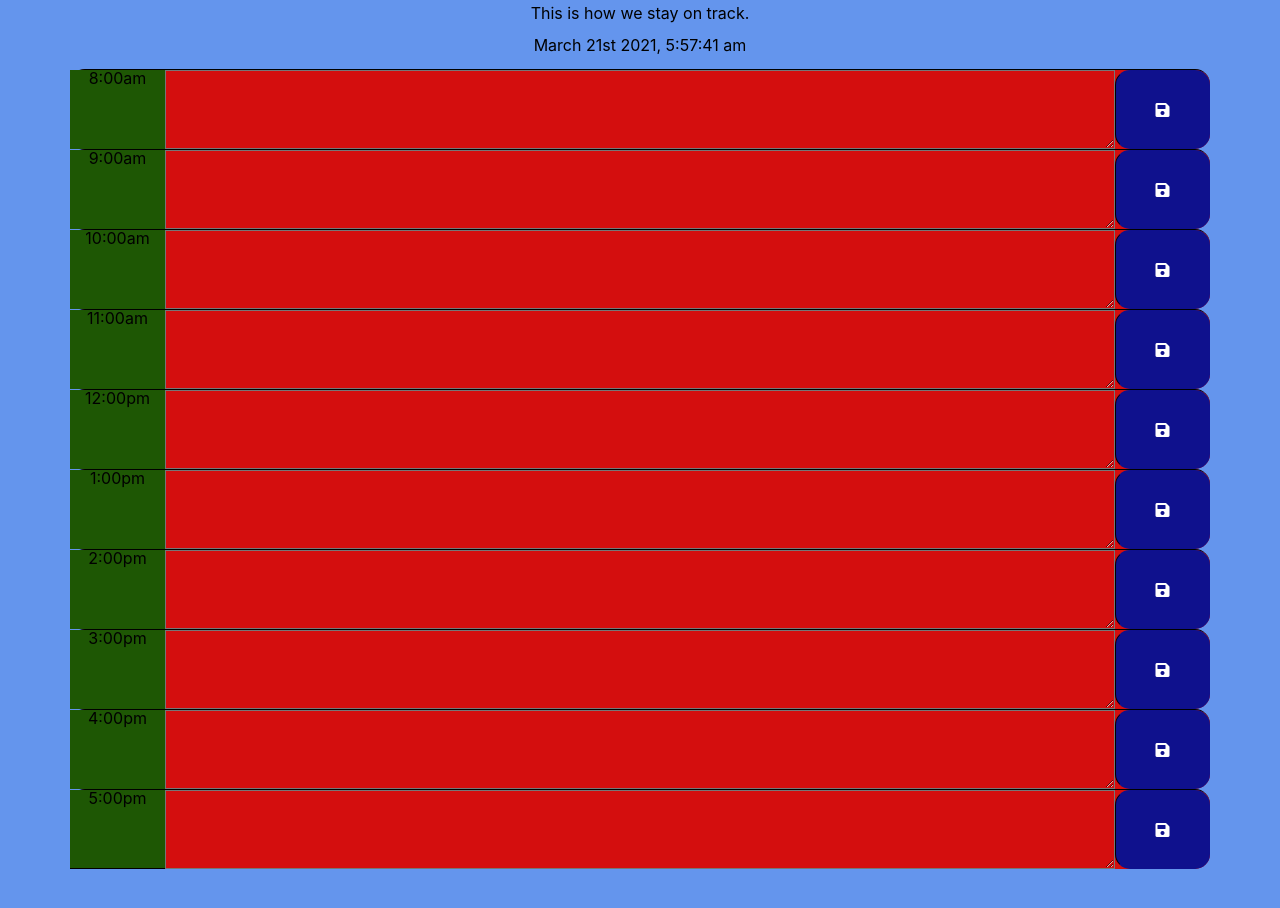
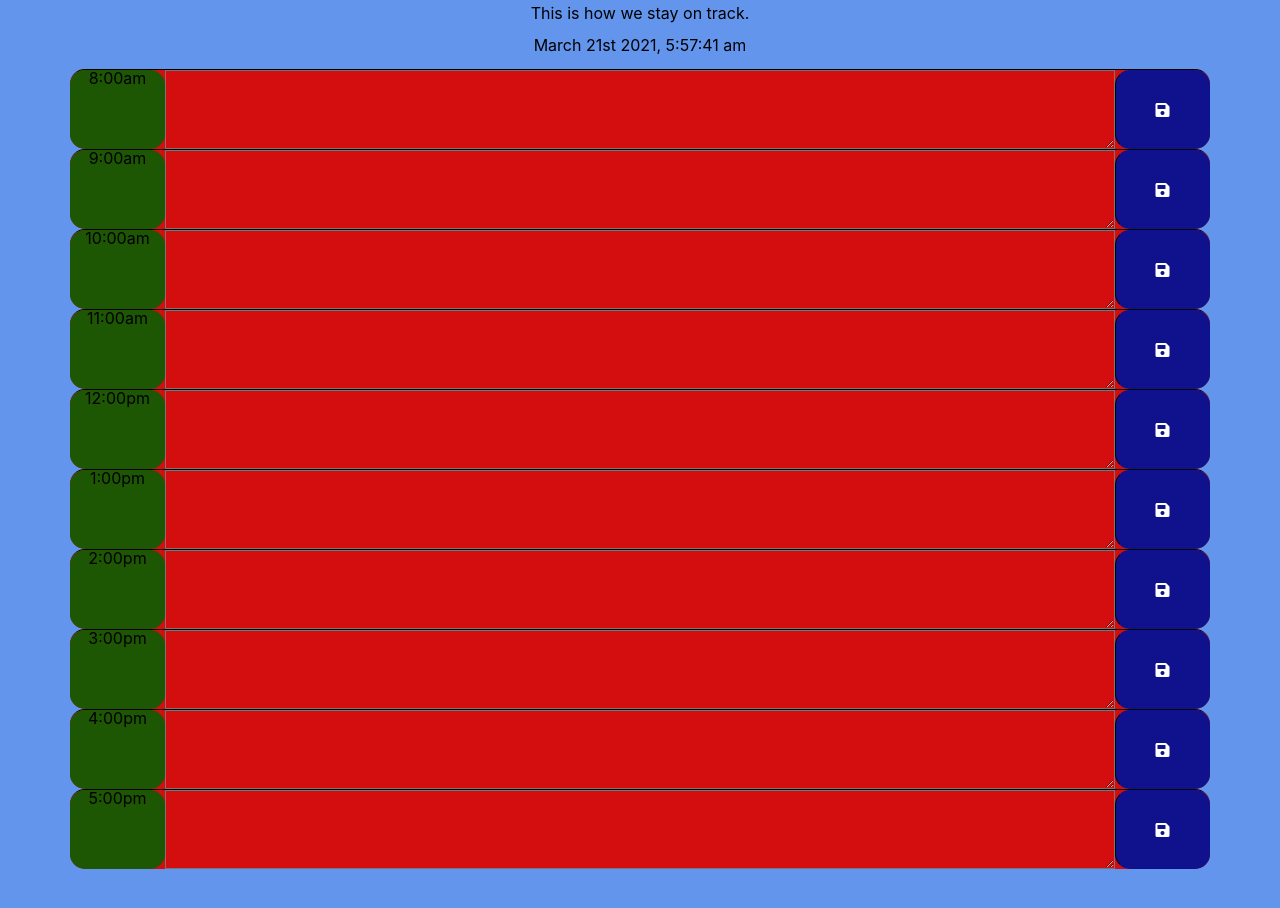
Before and after one commit to Artie-Lo/05-work-day-scheduler, a plain HTML site: page index.html in a window 1280 px wide. Shown: the part 134-1042 px from the top of the page. Drawn offline with nearby package versions, Linux system fonts and the light colour scheme.

Commit message:
updating style.css

```diff
--- a/Assets/style.css
+++ b/Assets/style.css
@@ -28,7 +28,7 @@ textarea {
 
 .hour {
   background-color: #1e5704;
-  border-radius: 15px black;
+  border-radius: 15px;
   color: #000000;
   /*border-top: 1px solid #000000;*/
 }
@@ -36,7 +36,7 @@ textarea {
 .last {
   background-color: #1e5704;
   color: #000000;
-  border-bottom: 1px solid #000000;
+  border-radius: 15px;
   /*border-top: 1px solid #000000;*/
 }
 
```
